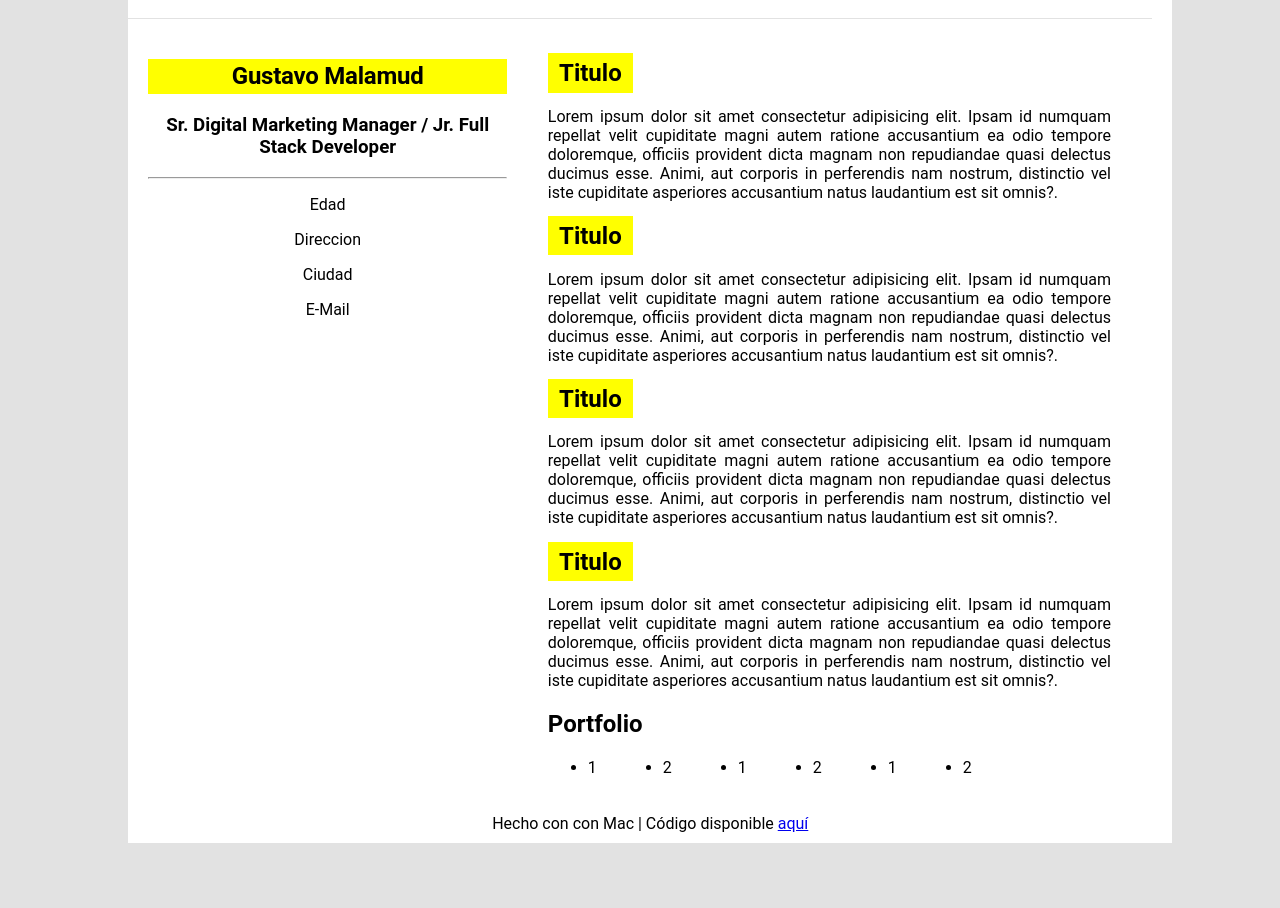
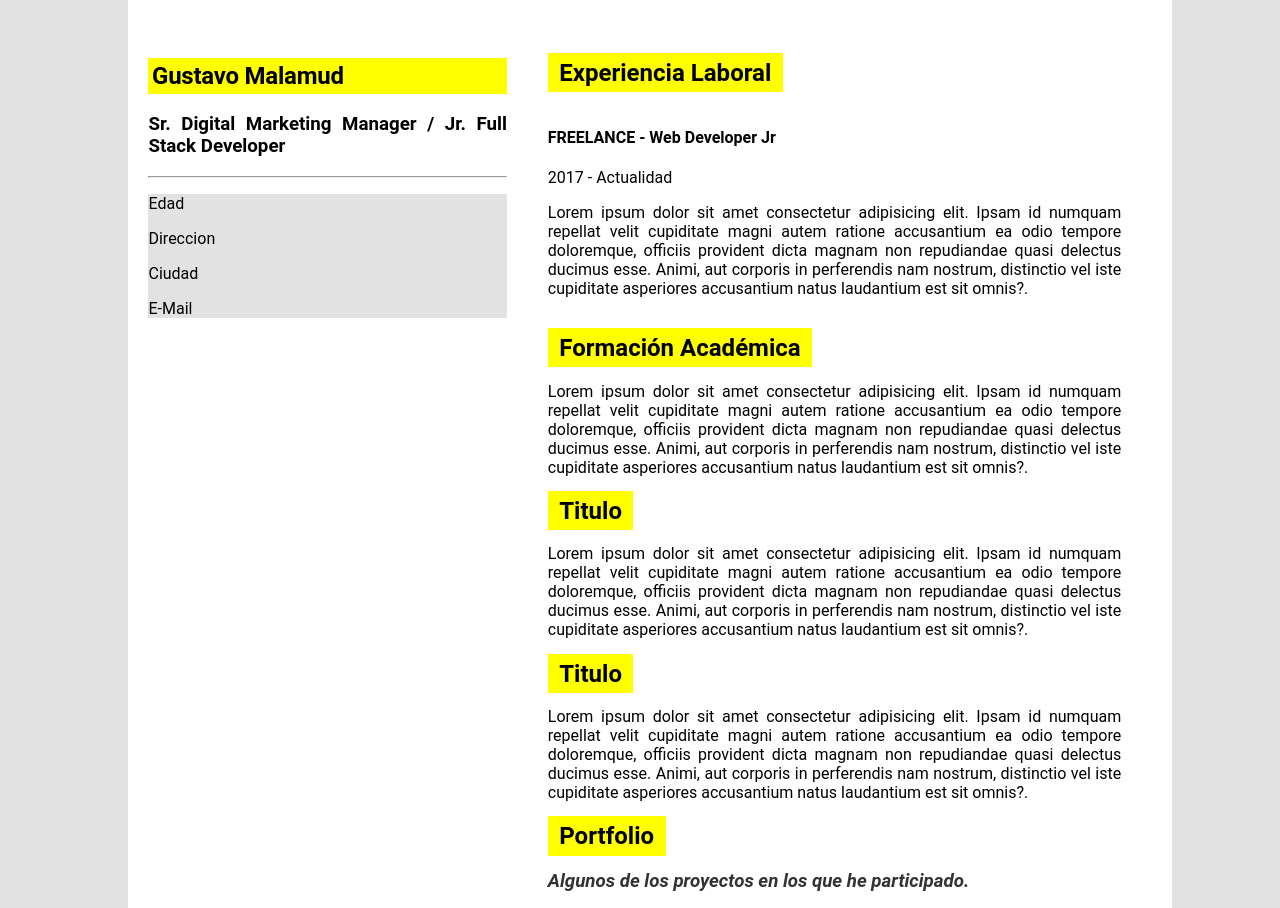
Before and after one commit to gusma/CV-Acamica, a plain HTML site: page assets/index.html in a window 1280 px wide. Shown: the part 470-1378 px from the top of the page. Before the commit the page ends 1321 px from the top, so only its background shows below. Drawn offline with Linux system fonts and the light colour scheme.

Commit message:
Cambios al HTML principal.

```diff
--- a/assets/index.html
+++ b/assets/index.html
@@ -28,21 +28,27 @@
             <h1>Gustavo Malamud</h1>
             <h3>Sr. Digital Marketing Manager / Jr. Full Stack Developer</h3>
             <hr>
+            <div class="recuadro__datos">
                 <p>Edad</p>
                 <p>Direccion</p>
                 <p>Ciudad</p>
                 <p>E-Mail</p>
+            </div>
         </aside>
         <section class="right">
             <h1>
-                <span class="title__sections">Titulo</span>
+                <span class="title__sections">Experiencia Laboral</span>
             </h1>
-            <p>Lorem ipsum dolor sit amet consectetur adipisicing elit. Ipsam id numquam repellat velit cupiditate magni autem
-                ratione accusantium ea odio tempore doloremque, officiis provident dicta magnam non repudiandae quasi delectus
-                ducimus esse. Animi, aut corporis in perferendis nam nostrum, distinctio vel iste cupiditate asperiores accusantium
-                natus laudantium est sit omnis?.</p>
+            <div id="position_1" class="posicion__laboral">
+                <h4>FREELANCE - Web Developer Jr</h4>
+                <span class="posicion__laboral__dates">2017 - Actualidad</span>
+                <p>Lorem ipsum dolor sit amet consectetur adipisicing elit. Ipsam id numquam repellat velit cupiditate magni
+                    autem ratione accusantium ea odio tempore doloremque, officiis provident dicta magnam non repudiandae
+                    quasi delectus ducimus esse. Animi, aut corporis in perferendis nam nostrum, distinctio vel iste cupiditate
+                    asperiores accusantium natus laudantium est sit omnis?.</p>
+            </div>
             <h2>
-                <span class="title__sections">Titulo</span>
+                <span class="title__sections">Formación Académica</span>
             </h2>
             <p>Lorem ipsum dolor sit amet consectetur adipisicing elit. Ipsam id numquam repellat velit cupiditate magni autem
                 ratione accusantium ea odio tempore doloremque, officiis provident dicta magnam non repudiandae quasi delectus
@@ -65,7 +71,8 @@
                 ducimus esse. Animi, aut corporis in perferendis nam nostrum, distinctio vel iste cupiditate asperiores accusantium
                 natus laudantium est sit omnis?.</p>
 
-            <h2>Portfolio</h2>
+            <h2><span class="title__sections">Portfolio</span></h2>
+            <h3 class="title__subtitle">Algunos de los proyectos en los que he participado.</h3>
             <ul class="images__flex">
                 <li class="images__flex--item">1</li>
                 <li class="images__flex--item">2</li>
--- a/assets/styles/main.css
+++ b/assets/styles/main.css
@@ -1,25 +1,36 @@
 body{background-color:#e2e2e2;font-family:'Roboto', sans-serif;font-weight:400;}
 
 
-.wrapper{margin:0 auto;text-align:center;width:1024px;}
+.wrapper{margin:0 auto;padding:2% 5%;text-align:center;width:1024px;}
 
 /* Header */
-header{background-color:#FFF;width:100%;float:left;min-height:200px;border-bottom:1px solid #e2e2e2;}
-.header__left{float:left;width:56%;margin:2%;}
+header{background-color:#FFF;width:100%;float:left;min-height:200px;border-bottom:1px solid #e2e2e2;margin:2%;}
+.header__left{float:left;width:56%;}
 .header__right{float:right;width:36%;margin:2%;}
 .img__coder{margin-right:5%;}
-header h1{text-transform:uppercase;letter-spacing:-0.05rem;font-family: 'Open Sans', sans-serif;text-align:left;font-size:3.2rem;margin-right:2rem;}
-header .nombre--muygrande{font-size:5rem;background-color:yellow;padding:1% 2%;}
+header h1{text-transform:uppercase;letter-spacing:-0.05rem;font-family: 'Open Sans', sans-serif;text-align:left;font-size:3rem;margin-right:2rem;}
+header .nombre--muygrande{font-size:5rem;line-height:5.5rem;background-color:yellow;}
 
 /* Principal */
 .left, .right{background-color:#FFF;margin:0;float:left;min-height:300px;}
-.left{width:35%;padding:2%;}
+.left{width:35%;padding:2%;text-align:justify;}
 .left h1{letter-spacing: -0.01em;color:#000;background-color:yellow;padding:1%;}
-.right{width:55%;padding:2%;text-align:justify;}
+.right{width:56%;padding:2%;text-align:justify;}
 .right h1, .right h2{}
 .right .title__sections{background-color:yellow;padding:1% 2%;}
+.right .title__subtitle{color:#333;font-style: italic;}
 .right .images__flex{display:flex;flex-direction:row;flex-wrap:wrap;}
 .right .images__flex--item{width:75px;}
+
+/* Aside Izquierdo */
+
+.recuadro__datos{background-color:#e2e2e2;}
+
+/* Experiencia Laboral */
+.posicion__laboral{display:inline-block;}
+.posicion__laboral h4{}
+.posicion__laboral__dates{}
+.posicion__laboral p{}
 
 /* Footer */
 footer{background-color:#FFF;width:100%;padding:1%;margin-top:20px;}
```
Lines whose indentation alone changed are shown as unchanged.
